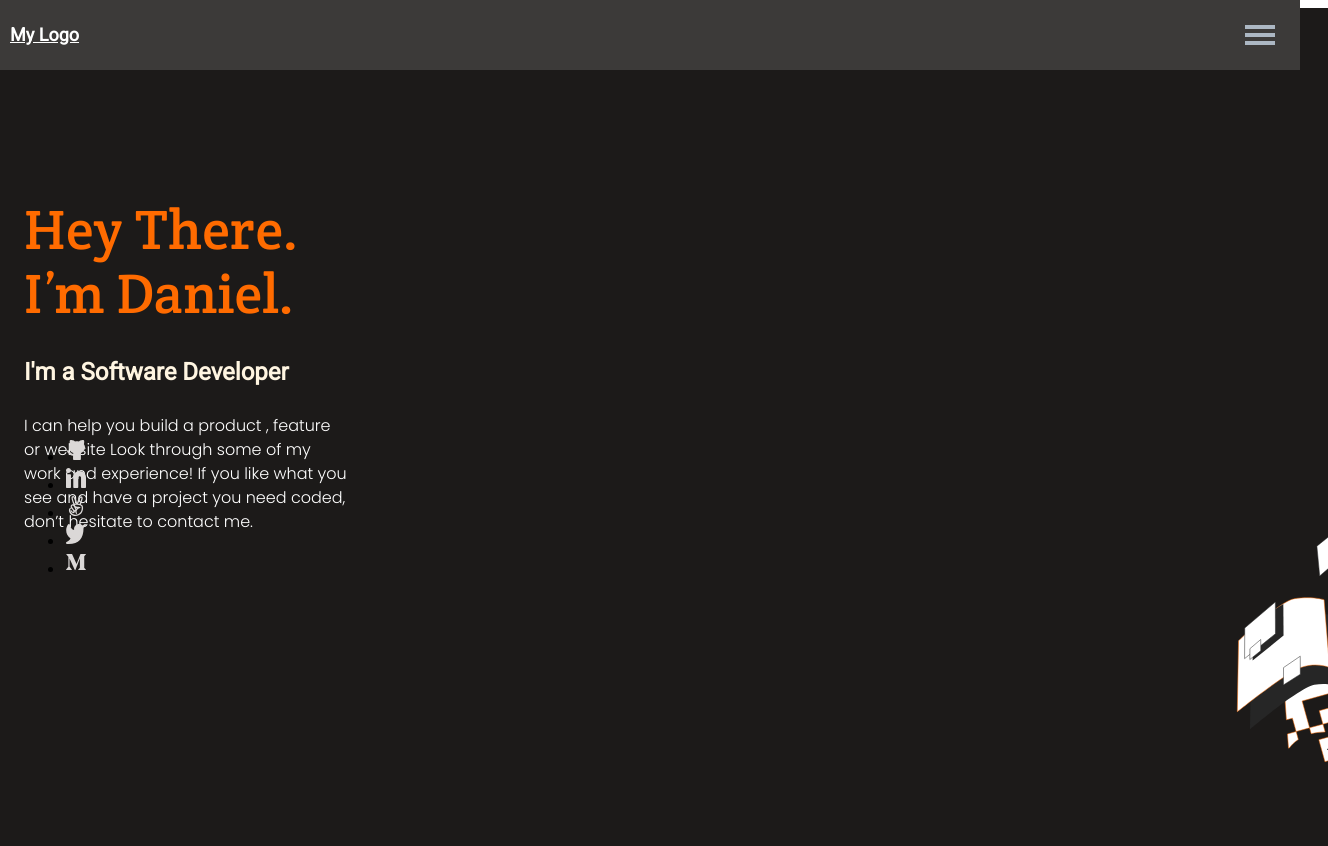
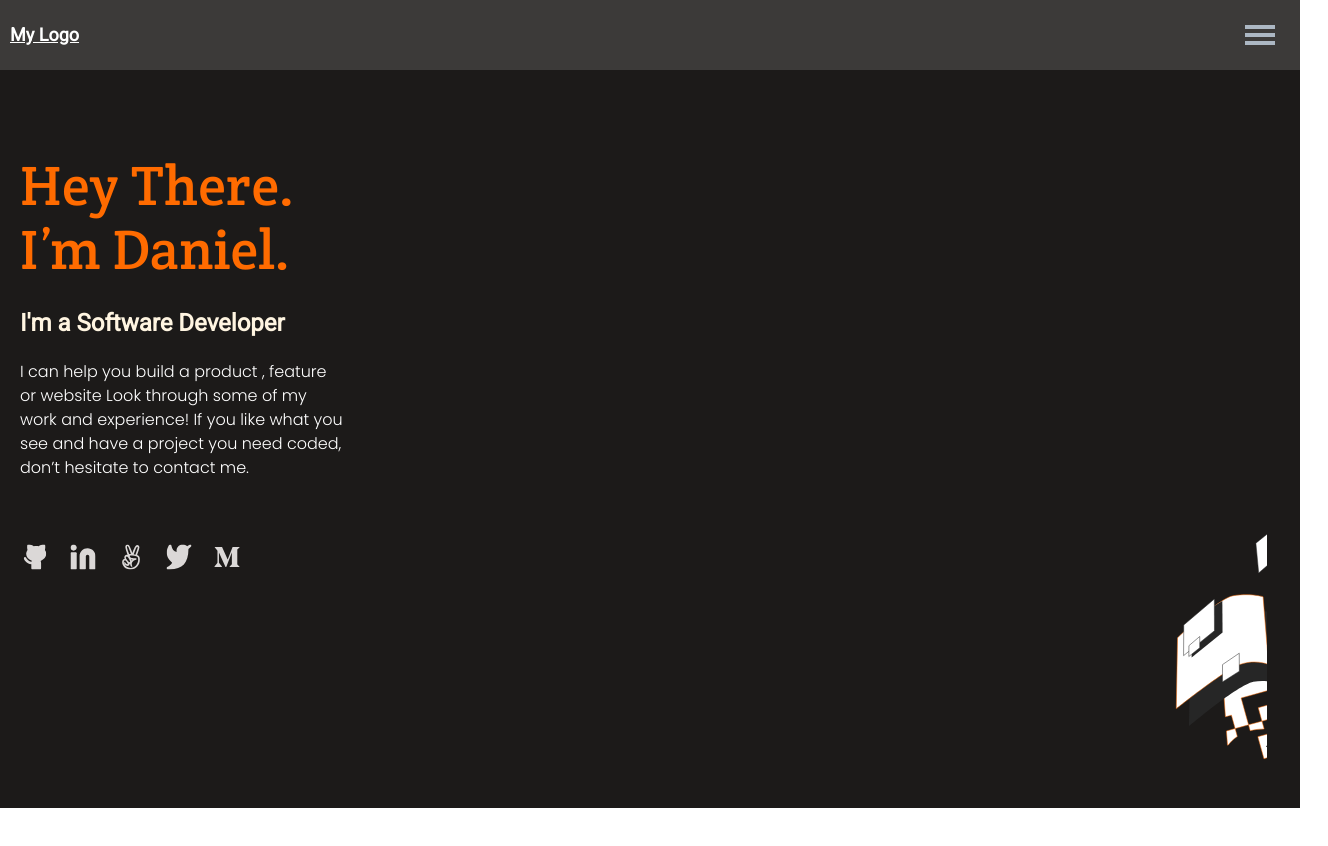
Before and after one commit to Dancode-188/Daniel-Bitengo-portfolio, a website: page index.html in a window 1280 px wide. Shown: the whole page, 1328 px wide, since content can reach past the window. After the commit the page ends 808 px from the top, so only its background shows below. Drawn offline with Linux system fonts and the light colour scheme.

Commit message:
adjust the background-image

```diff
--- a/styles.css
+++ b/styles.css
@@ -1,6 +1,8 @@
 @import url('https://fonts.googleapis.com/css2?family=Roboto:wght@400&display=swap');
 @import url('https://fonts.googleapis.com/css2?family=Poppins:wght@300&display=swap');
 @import url('https://fonts.googleapis.com/css2?family=Crete+Round&display=swap');
+
+
 
 .toolbar {
   display: flex;
@@ -67,14 +69,17 @@
   display: flex;
   flex-direction: column;
   align-items: flex-start;
-  padding: 20px 24px;
+  padding-left: 20px;
+  padding-top: 0;
+  padding-bottom: 0;
   position: absolute;
   width: 100%;
-  height: 100vh;
+  min-height: 100vh;
+  height: auto;
   left: 0;
   background: #1c1a19;
   background-image: url(icons/Group.svg);
-  background-position: bottom 7% right;
+  background-position: bottom right 2.8%;
   background-repeat: no-repeat;
 }
 
@@ -86,8 +91,8 @@
 
 h1 {
   width: 327px;
-  padding-top: 124px;
-  margin-bottom: 10px;
+  padding-top: 100px;
+  margin-bottom: 5px;
   font-family: 'Crete Round', sans-serif;
   font-style: normal;
   font-weight: 400;
@@ -105,7 +110,7 @@ h1 {
 
 h2 {
   width: 327px;
-  margin-bottom: 10px;
+  margin-bottom: 5px;
   font-family: 'Roboto', sans-serif;
   font-style: normal;
   font-weight: 700;
@@ -114,6 +119,7 @@ h2 {
   display: flex;
   align-items: center;
   color: #fff5e1;
+  padding-top: 0;
 }
 
 .row3 {
@@ -125,22 +131,34 @@ h2 {
 p {
   width: 327px;
   height: 150px;
-  margin-bottom: 20px;
   font-family: 'Poppins', sans-serif;
   font-style: normal;
   font-weight: 400;
   font-size: 16px;
   line-height: 24px;
   color: #fff;
+  padding-top: 0;
 }
 
 .icon-container {
+  order: 3;
+  padding-top: 0;
+}
+
+.icon-container ul {
   display: flex;
   flex-direction: row;
-  align-items: flex-end;
   gap: 18px;
-  width: 100%;
-  height: 10px;
-  background: #1c1a19;
-  order: 3;
+  list-style: none;
+  padding-left: 0;
 }
+
+.icon-container li {
+  margin: 0;
+  padding: 0;
+}
+
+.icon-container img {
+  height: 30px;
+  width: 30px;
+}
```
